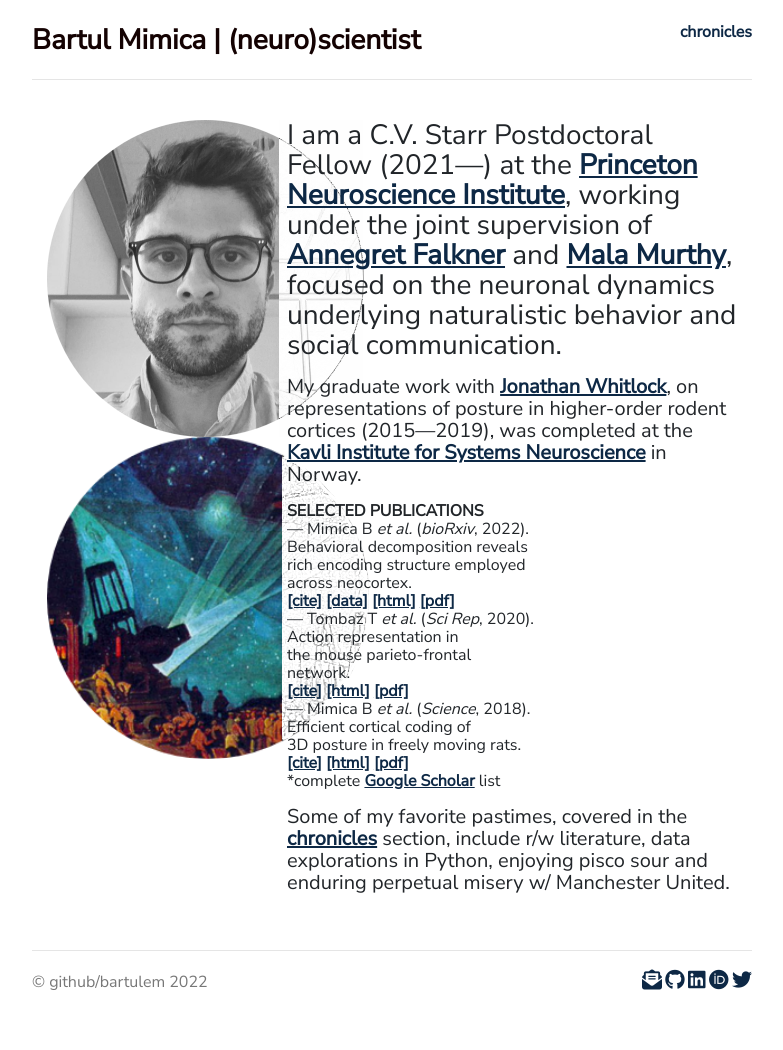
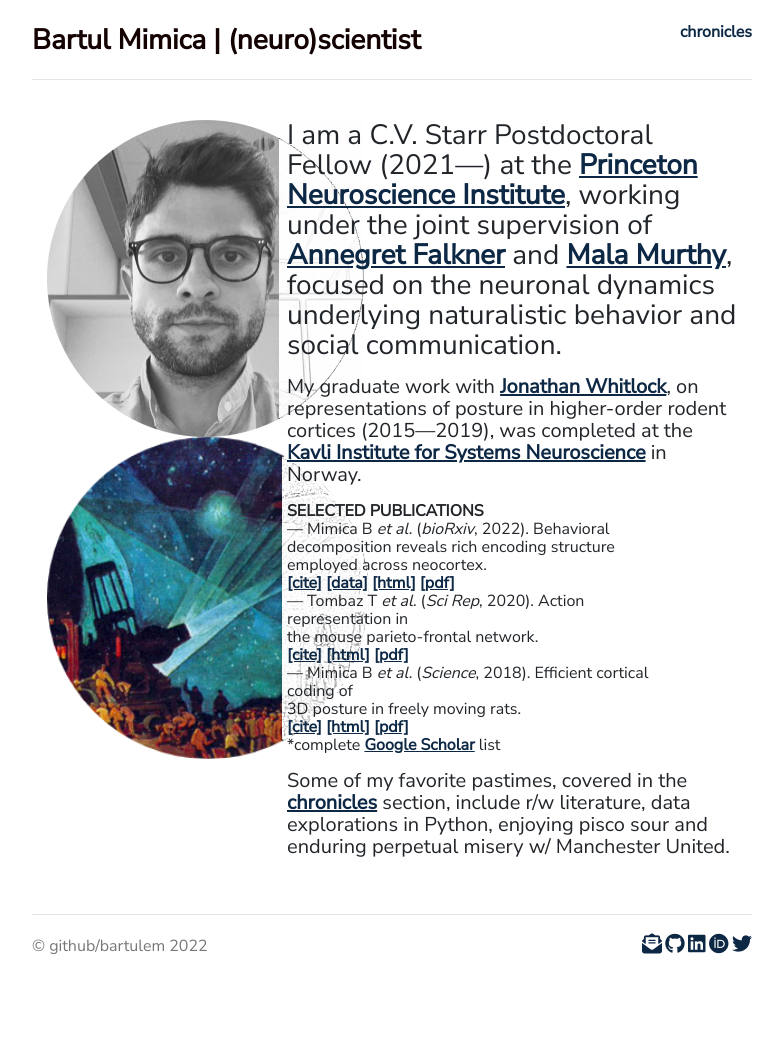
Before and after one commit to bartulem/bartulem.github.io, a Jekyll site: the page built from index.html, in a window 1280 px wide. Shown: the whole page, without its empty margins (248-1031 px from the left). Built offline with Jekyll 4.4.1, drawn with Linux system fonts in a browser that asks for light colours; nearby versions of some CDN libraries; comment, search, counter and statistics services are not loaded; a style sheet for code colours, icons or effects is not loaded; after the commit the page ends 1014 px from its top, so only the background shows below that.

Commit message:
change pubs layout v30

```diff
--- a/index.html
+++ b/index.html
@@ -17,14 +17,14 @@
 	<p>My graduate work with <a style= "text-decoration: underline" target="_blank" href="https://www.whitlocklab.org/">Jonathan Whitlock</a>, on representations of posture in higher-order rodent cortices (2015—2019), was completed at the <a style= "text-decoration: underline" target="_blank" href="https://www.ntnu.edu/kavli">Kavli Institute for Systems Neuroscience</a> in Norway.</p>
 
 <div class="row">
-	<div class="col-sm-7">
+	<div class="col-sm-10">
 	<p align="left" class="publications"> <b>SELECTED PUBLICATIONS</b>
 	<br/> — Mimica B <em>et al.</em> (<em>bioRxiv</em>, 2022). Behavioral decomposition reveals rich encoding structure employed across neocortex. <br/> <a href="files/mimica2022.bib" download><u>[cite]</u></a> <a href="https://figshare.com/articles/dataset/Rat_3D_Tracking_E-Phys_KISN_2020_Dataset/17903834" target="_blank"><u>[data]</u></a> <a href="https://www.biorxiv.org/content/10.1101/2022.02.08.479515v2" target="_blank"><u>[html]</u></a> <a href="/files/MTBFDW_2022_bioRxiv.pdf" target="_blank"><u>[pdf]</u></a> <a class="altmetric-embed" data-badge-popover="right" data-badge-type="4" data-doi="10.1101/2022.02.08.479515" data-hide-no-mentions="false"></a>
 	<br/> — Tombaz T <em>et al.</em> (<em>Sci Rep</em>, 2020). Action representation in <br/> the mouse parieto-frontal network. <br/> <a href="files/tombaz2020.bib" download><u>[cite]</u></a> <a href="https://www.nature.com/articles/s41598-020-62089-6?error=cookies_not_supported&code=e0a538d4-9569-4b30-b2d1-d78d1c8e03b3" target="_blank"><u>[html]</u></a> <a href="/files/tombaz2020_scireports.pdf" target="_blank"><u>[pdf]</u></a> <a class="altmetric-embed" data-badge-popover="right" data-badge-type="4" data-doi="10.1038/s41598-020-62089-6" data-hide-no-mentions="true"></a> </a> <span class="__dimensions_badge_embed__" data-doi="10.1038/s41598-020-62089-6" data-style="small_rectangle"></span><script async src="https://badge.dimensions.ai/badge.js" charset="utf-8"></script>
 	<br/> — Mimica B <em>et al.</em> (<em>Science</em>, 2018). Efficient cortical coding of <br/> 3D posture in freely moving rats. <br/> <a href="/files/mimica2018.bib" download><u>[cite]</u></a> <a href="https://science.sciencemag.org/content/362/6414/584" target="_blank"><u>[html]</u></a> <a href="files/mimica2018_science.pdf" target="_blank"><u>[pdf]</u></a> <a class="altmetric-embed" data-badge-popover="right" data-badge-type="4" data-doi="10.1126/science.aau2013" data-hide-no-mentions="true"> </a> <span class="__dimensions_badge_embed__" data-doi="10.1126/science.aau2013" data-style="small_rectangle"></span><script async src="https://badge.dimensions.ai/badge.js" charset="utf-8"></script>
 	<br/> *complete <a href="https://scholar.google.no/citations?user=aUeOyr8AAAAJ&hl=en" target="_blank"><u>Google Scholar</u></a> list</p>
 	</div>
-	<div class="col-sm-1">
+	<div class="col-sm-2">
 	</a> <span class="__dimensions_badge_embed__" data-doi="10.1101/2022.02.08.479515" data-style="small_circle"></span><script async src="https://badge.dimensions.ai/badge.js" charset="utf-8"></script>
 	</div>
 </div>
```
